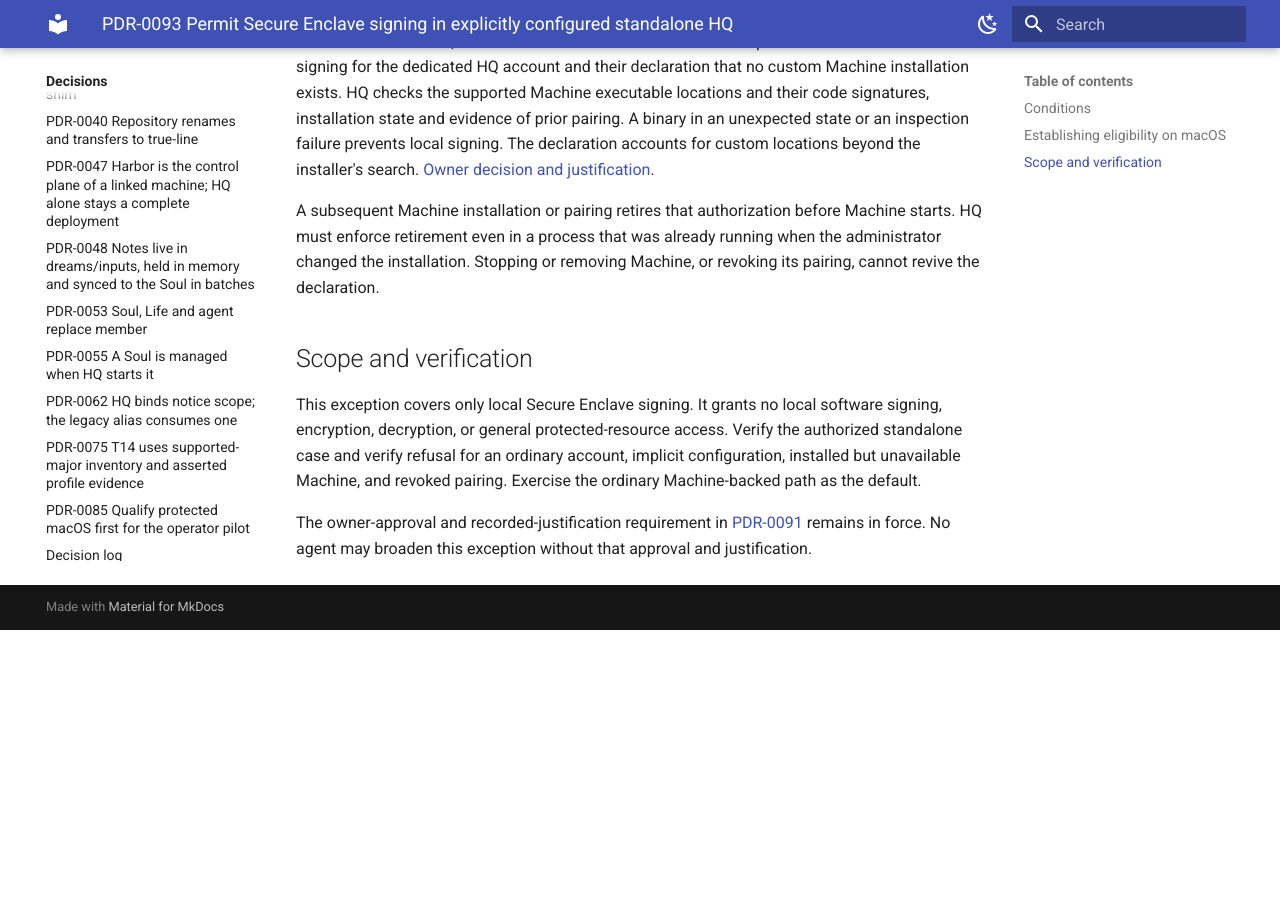
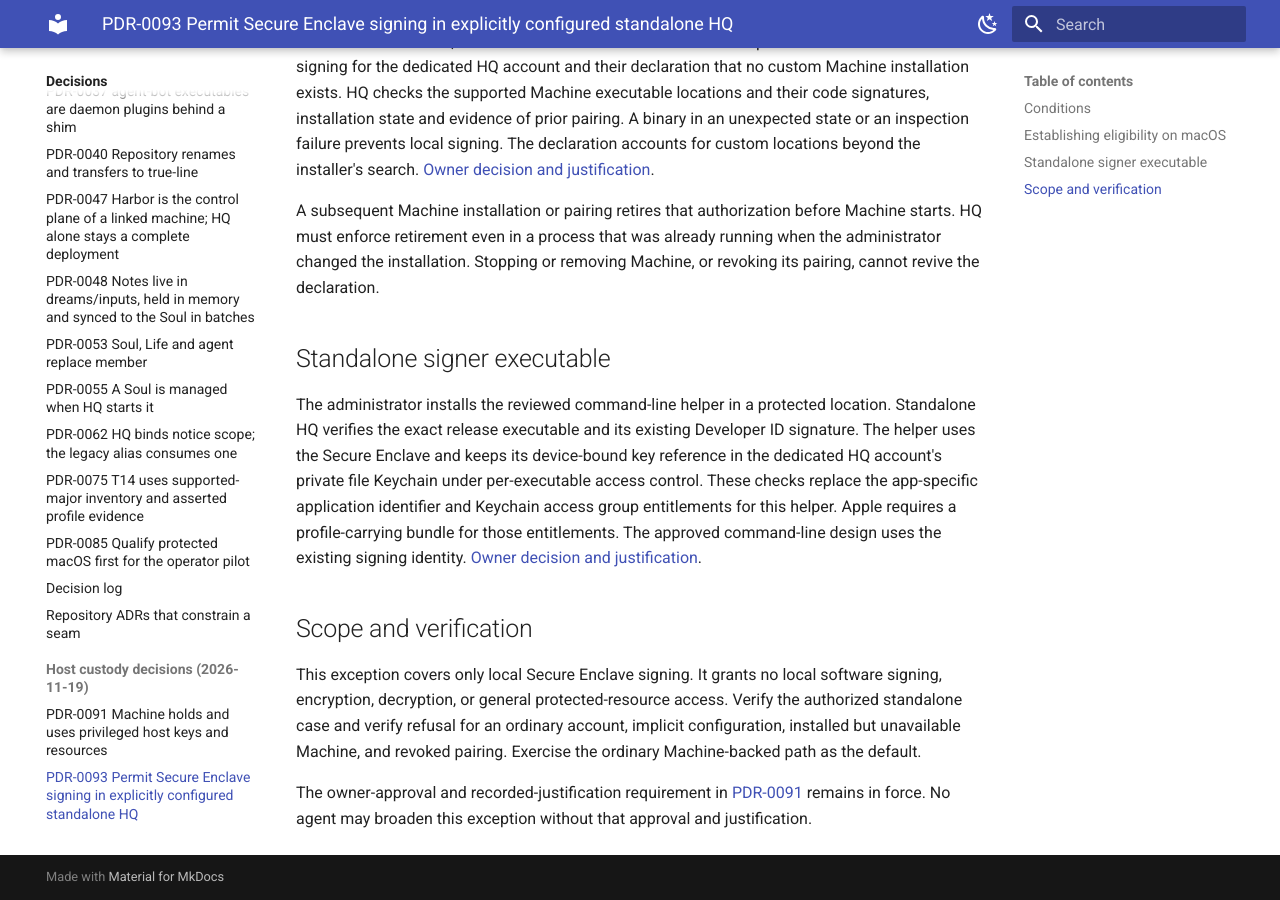
Before and after one commit to true-line/agent-bot-platform, an MkDocs documentation site: the page built from docs/04-decisions/PDR-0093-standalone-hq-secure-enclave-signing.md, in a window 1280 px wide and 900 px high, scrolled down 752 px. Built offline with MkDocs 1.6.1 and Material for MkDocs 9.7.7, drawn with Linux system fonts in a browser that asks for light colours; before the commit the page ends 1382 px from its top, so only the background shows below that.

Commit message:
Record the approved command-line signer checks for standalone HQ
Agent-Bot-Write: ghw_fb17434b121257ee
Agent-Bot-Session: fa2486d94751

```diff
--- a/docs/04-decisions/PDR-0093-standalone-hq-secure-enclave-signing.md
+++ b/docs/04-decisions/PDR-0093-standalone-hq-secure-enclave-signing.md
@@ -46,6 +46,18 @@ Machine starts. HQ must enforce retirement even in a process that was already
 running when the administrator changed the installation. Stopping or removing
 Machine, or revoking its pairing, cannot revive the declaration.
 
+## Standalone signer executable
+
+The administrator installs the reviewed command-line helper in a protected
+location. Standalone HQ verifies the exact release executable and its existing
+Developer ID signature. The helper uses the Secure Enclave and keeps its
+device-bound key reference in the dedicated HQ account's private file Keychain
+under per-executable access control. These checks replace the app-specific
+application identifier and Keychain access group entitlements for this helper.
+Apple requires a profile-carrying bundle for those entitlements. The approved
+command-line design uses the existing signing identity.
+[Owner decision and justification](https://github.com/true-line/agent-bot-platform/discussions/93#discussioncomment-19759443).
+
 ## Scope and verification
 
 This exception covers only local Secure Enclave signing. It grants no local
```
